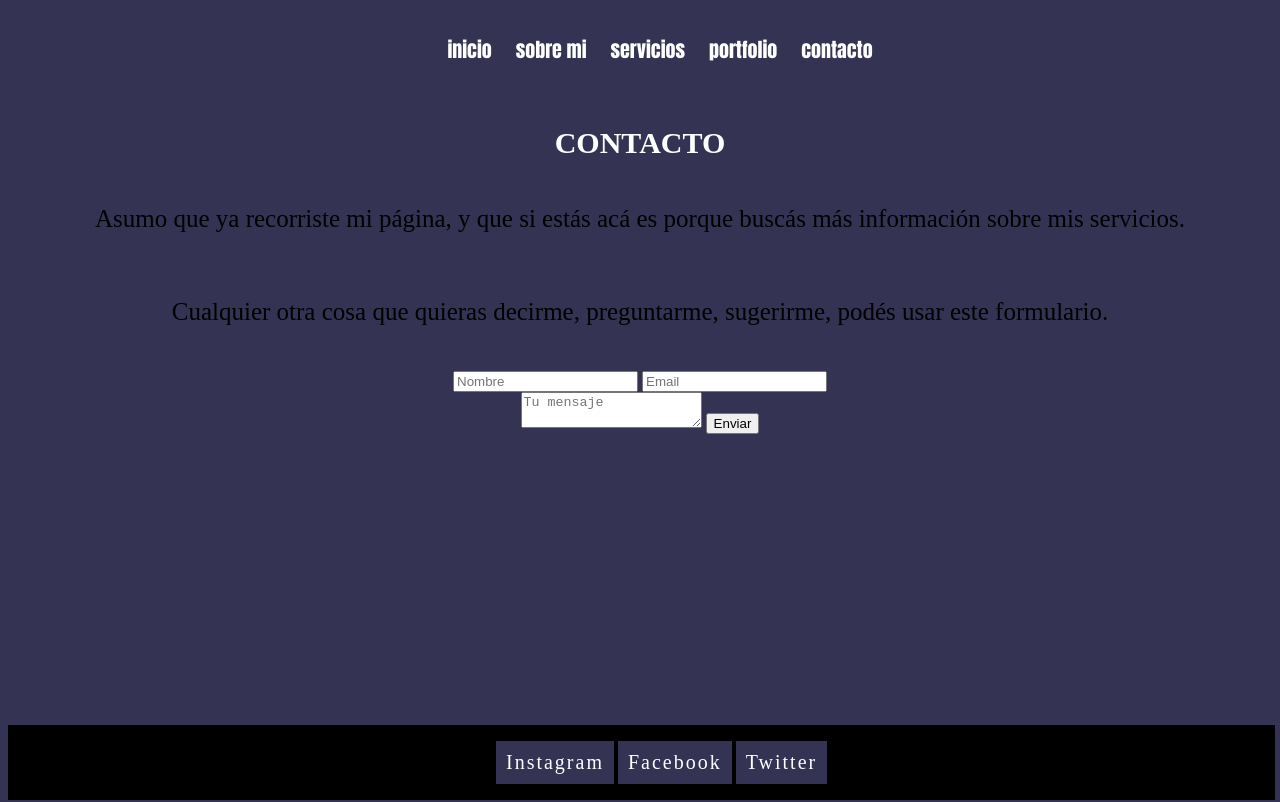
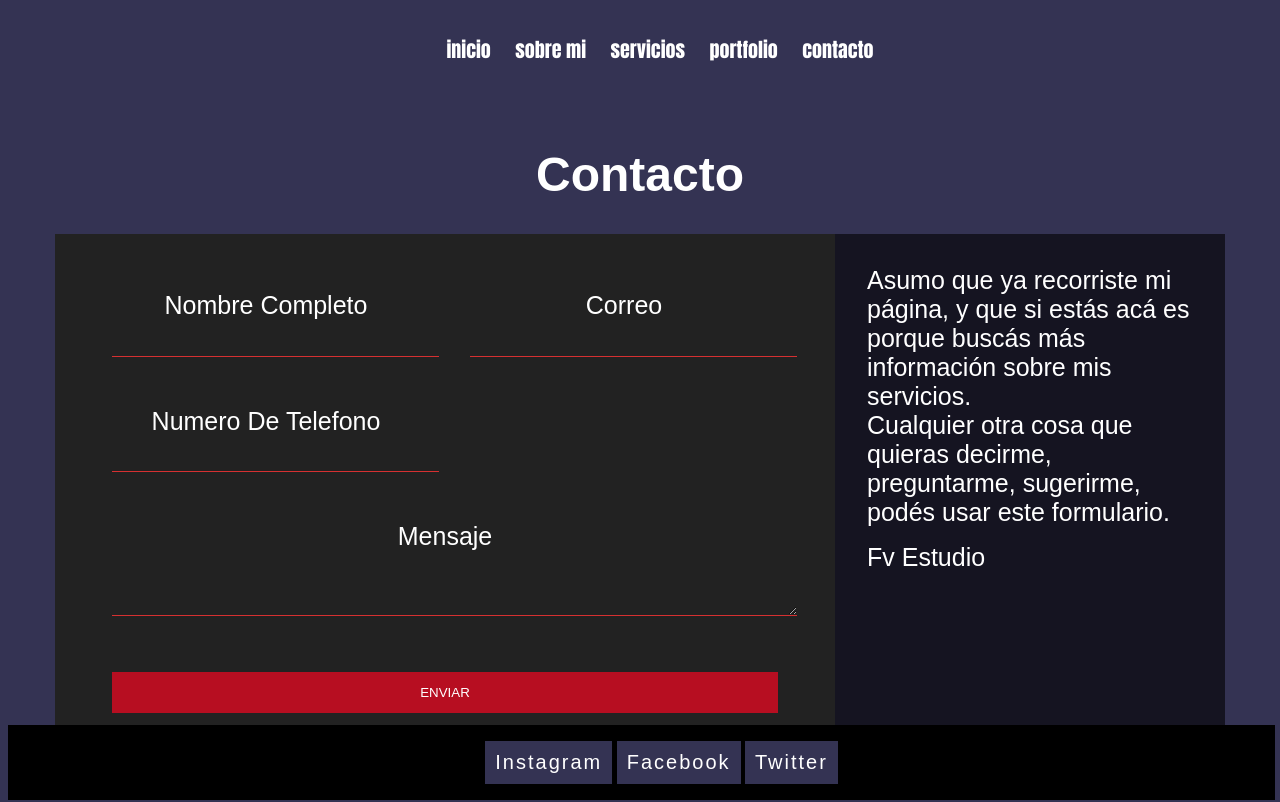
Before and after one commit to NahuelFV/Mi-Primera-web-coder-house, a website: page contacto.html in a window 1280 px wide. Drawn offline with Linux system fonts and the light colour scheme.

Commit message:
nuevo contacto

```diff
--- a/contacto.html
+++ b/contacto.html
@@ -24,29 +24,45 @@
     </header>
     <main>
 <!--CONTACTAME-->
-            <h2>CONTACTO</h2>
-            <div class="contactame_contenedor">
-                <p>Asumo que ya recorriste mi página, y que si estás acá es porque buscás más información sobre mis servicios.</p>
-                <p>Cualquier otra cosa que quieras decirme, preguntarme, sugerirme, podés usar este formulario.
+<div class="content">
 
+    <h1 class="logo_Dos">Contacto</h1>
+
+    <div class="contact-wrapper animated bounceInUp">
+        <div class="contact-form">
+            <form action="">
+                <p>
+                    <label>Nombre Completo</label>
+                    <input type="text" name="fullname">
                 </p>
-            </div>
+                <p>
+                    <label>Correo</label>
+                    <input type="email" name="email">
+                </p>
+                <p>
+                    <label>Numero De Telefono</label>
+                    <input type="tel" name="phone">
+                </p>
+                <p class="block">
+                <label>Mensaje</label>
+                    <textarea name="message" rows="3"></textarea>
+                </p>
+                <p class="block">
+                    <button>
+                        Enviar
+                    </button>
+                </p>
+            </form>
+        </div>
+        <div class="contact-info">
+            <p>Asumo que ya recorriste mi página, y que si estás acá es porque buscás más información sobre mis servicios.
+            <br>
+                Cualquier otra cosa que quieras decirme, preguntarme, sugerirme, podés usar este formulario.</p>
+            <p>Fv Estudio</p>
+        </div>
+    </div>
 
-            <form class="contactame_main_form">
-
-                <div class="contactame_name">
-                    <label for="name">
-                        <input id="name" type="text" placeholder="Nombre">
-                    </label>
-                    <label for="email">
-                        <input id="email" type="email" placeholder="Email">
-                    </label>
-                </div>
-                    <label for="comment">
-                        <textarea id="comment"  placeholder="Tu mensaje"></textarea>
-                    </label>
-                <button type="submit">Enviar</button>
-            </form>
+</div>
     </main>
     <!--pie de pagina-->
     <footer class="footer_contenedor">
--- a/styles.css
+++ b/styles.css
@@ -160,19 +160,16 @@ p{
 
 /*fondo de la pagina contacto */
 .contenedor_tres{
+    background: #343353;
+    color: #fff;
+    font-family: 'Quicksand', sans-serif;
     text-align: center;
-
-    background-color:#343353 ;
-    background-repeat: no-repeat;
-    height: 100%;
-    background-size: cover;
 }
 
 /* logo*/
 .logo{
     width: 165px;
     height: 165px;
-
 }
 
 /* Portfolio */
@@ -205,16 +202,17 @@ p{
 
 
 /* css grids */
-.contenedor_tres{
-    display: grid;
-    row-gap:  10px;
-}
-
 .contenedor_inicio{
     display: grid;
     row-gap: 10px;
 }
+.contenedor_tres{
+    display: grid;
+}
 
+.contenedor_dos{
+    display: grid;
+}
 /* mobiel firts */
 
 @media only screen and (max-width:600px){
@@ -228,9 +226,6 @@ p{
     main{
         margin-top: 200px;
         margin-bottom: 200px;
-    }
-    header{
-        font-size: 40px;
     }
 
     .presupuesto{
@@ -361,3 +356,100 @@ h2{
     width: 100%;
     height: 80%;
 }
+
+/* contactame */
+
+.content{
+    max-width: 1170px;
+    margin-left: auto;
+    margin-right: auto;
+    padding: 1.5em;
+}
+.logo_Dos {
+    text-align: center;
+    font-size: 3em;
+}
+
+.contact-wrapper > * {
+    padding: 1em;
+}
+
+.contact-form {
+    background: #222222;
+
+}
+
+.contact-form form {
+    display: grid;
+    grid-template-columns: 1fr 1fr;
+}
+
+.contact-form form label {
+    display: block;
+}
+
+.contact-form form p {
+    margin: 0;
+    padding: 1em;
+}
+
+.contact-form form .block {
+    grid-column: 1 / 3;
+}
+
+.contact-form form button,
+.contact-form form input,
+.contact-form form textarea {
+    width: 100%;
+    padding: .7em;
+    border: none;
+    background: none;
+    outline: 0;
+    color: #fff;
+    border-bottom: 1px solid #d63031;
+}
+
+.contact-form form button {
+    background: #B70E21;
+    border: 0;
+    text-transform: uppercase;
+    padding: 1em;
+}
+
+.contact-form form button:hover,
+.contact-form form button:focus {
+    background: #d63031;
+    color: #fff;
+    transition: background-color 1s ease-out;
+    outline: 0;
+}
+
+/* CONTACT INFO */
+.contact-info {
+    background: rgba(0, 0, 0, 0.603);
+}
+
+.contact-info h4, .contact-info ul, .contact-info p {
+    text-align: center;
+    margin: 0 0 1rem 0;
+    font-size: 25px;
+}
+
+.contact-form p{
+    font-size: 25px;
+}
+/* LARGE SIZE */
+@media(min-width: 700px) {
+    .contact-wrapper {
+        display: grid;
+        grid-template-columns: 2fr 1fr;
+    }
+    .contact-wrapper > * {
+        padding: 2em;
+    }
+    .contact-info h4,
+    .contact-info ul,
+    .contact-info p {
+        text-align: left;
+    }
+}
```
